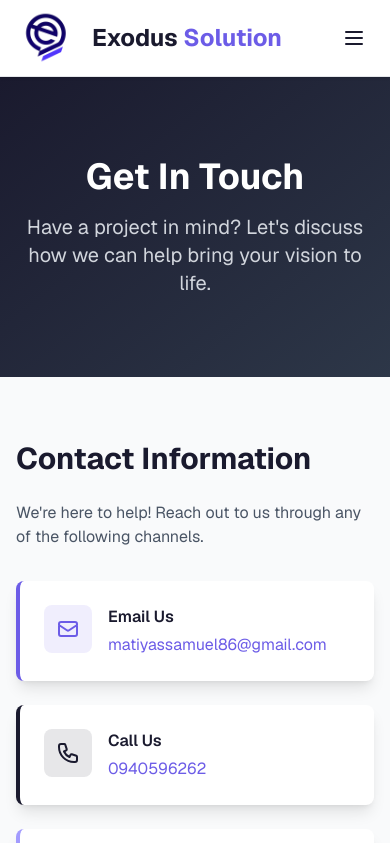
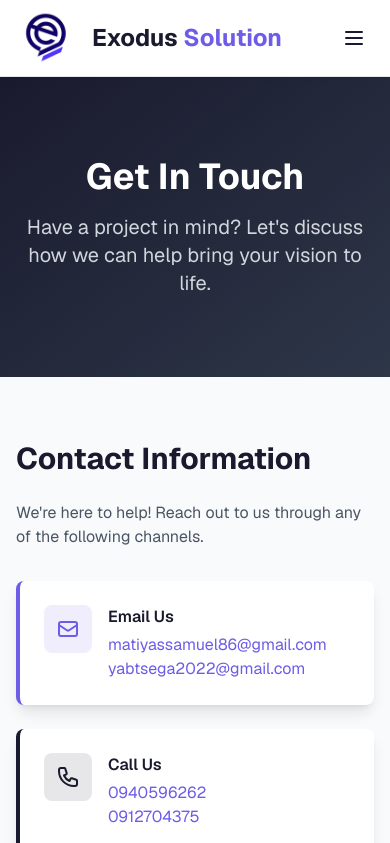
Before and after one commit to yeabtsega45/exodus-solutions, a Next.js app: page /contact in a window 390 px wide. Shown: the top 843 px of the page. Built offline with nearby package versions, Linux system fonts and the light colour scheme.

Commit message:
Update Contact Page and PackageCard Component: Added additional email and phone contact options in the Contact page for improved accessibility, and modified the PackageCard layout to enhance flexibility and visual structure.

```diff
--- a/app/contact/page.tsx
+++ b/app/contact/page.tsx
@@ -102,12 +102,20 @@ export default function ContactPage() {
                     </div>
                     <div>
                       <h3 className="font-semibold text-[#1a1a2e] mb-1">Email Us</h3>
+                      <div className="flex flex-col">
                         <a
                           href="mailto:matiyassamuel86@gmail.com"
                           className="text-[#6c5ce7] hover:text-[#5a4fd6] hover:underline transition-colors"
                         >
                           matiyassamuel86@gmail.com
                         </a>
+                        <a
+                          href="mailto:yabtsega2022@gmail.com"
+                          className="text-[#6c5ce7] hover:text-[#5a4fd6] hover:underline transition-colors"
+                        >
+                          yabtsega2022@gmail.com
+                        </a>
+                      </div>
                     </div>
                   </div>
                 </div>
@@ -130,12 +138,20 @@ export default function ContactPage() {
                     </div>
                     <div>
                       <h3 className="font-semibold text-[#1a1a2e] mb-1">Call Us</h3>
+                      <div className="flex flex-col">
                         <a
                           href="tel:0940596262"
                           className="text-[#6c5ce7] hover:text-[#5a4fd6] hover:underline transition-colors"
                         >
                           0940596262
                         </a>
+                        <a
+                          href="tel:0912704375"
+                          className="text-[#6c5ce7] hover:text-[#5a4fd6] hover:underline transition-colors"
+                        >
+                          0912704375
+                        </a>
+                      </div>
                     </div>
                   </div>
                 </div>
--- a/components/PackageCard.tsx
+++ b/components/PackageCard.tsx
@@ -12,12 +12,12 @@ export default function PackageCard({
   services,
 }: PackageCardProps) {
   return (
-    <div className="bg-white rounded-lg shadow-lg border-2 border-gray-200 hover:border-[#6c5ce7] transition-all duration-300 overflow-hidden">
+    <div className="bg-white rounded-lg shadow-lg border-2 border-gray-200 hover:border-[#6c5ce7] transition-all duration-300 overflow-hidden flex flex-col h-full">
       <div className="bg-linear-to-r from-[#1a1a2e] to-[#2d3748] text-white p-6">
         <h3 className="text-2xl font-bold mb-2">{name}</h3>
       </div>
-      <div className="p-6">
-        <ul className="space-y-3 mb-6">
+      <div className="p-6 flex flex-col grow">
+        <ul className="space-y-3 mb-6 grow">
           {services.map((service, index) => (
             <li key={index} className="flex items-start text-gray-700">
               <span className="text-[#6c5ce7] mr-2 font-bold">•</span>
@@ -25,7 +25,8 @@ export default function PackageCard({
             </li>
           ))}
         </ul>
-        <div className="border-t border-gray-200 pt-4 mt-6">
+        {/* Cost Section */}
+        <div className="border-t border-gray-200 pt-4 mt-auto">
           <div className="flex items-center justify-between">
             <button className="bg-[#1a1a2e] text-white px-6 py-3 rounded-lg font-semibold hover:bg-[#2d3748] transition-colors">
               SUBTOTAL
```
Lines whose indentation alone changed are shown as unchanged.
